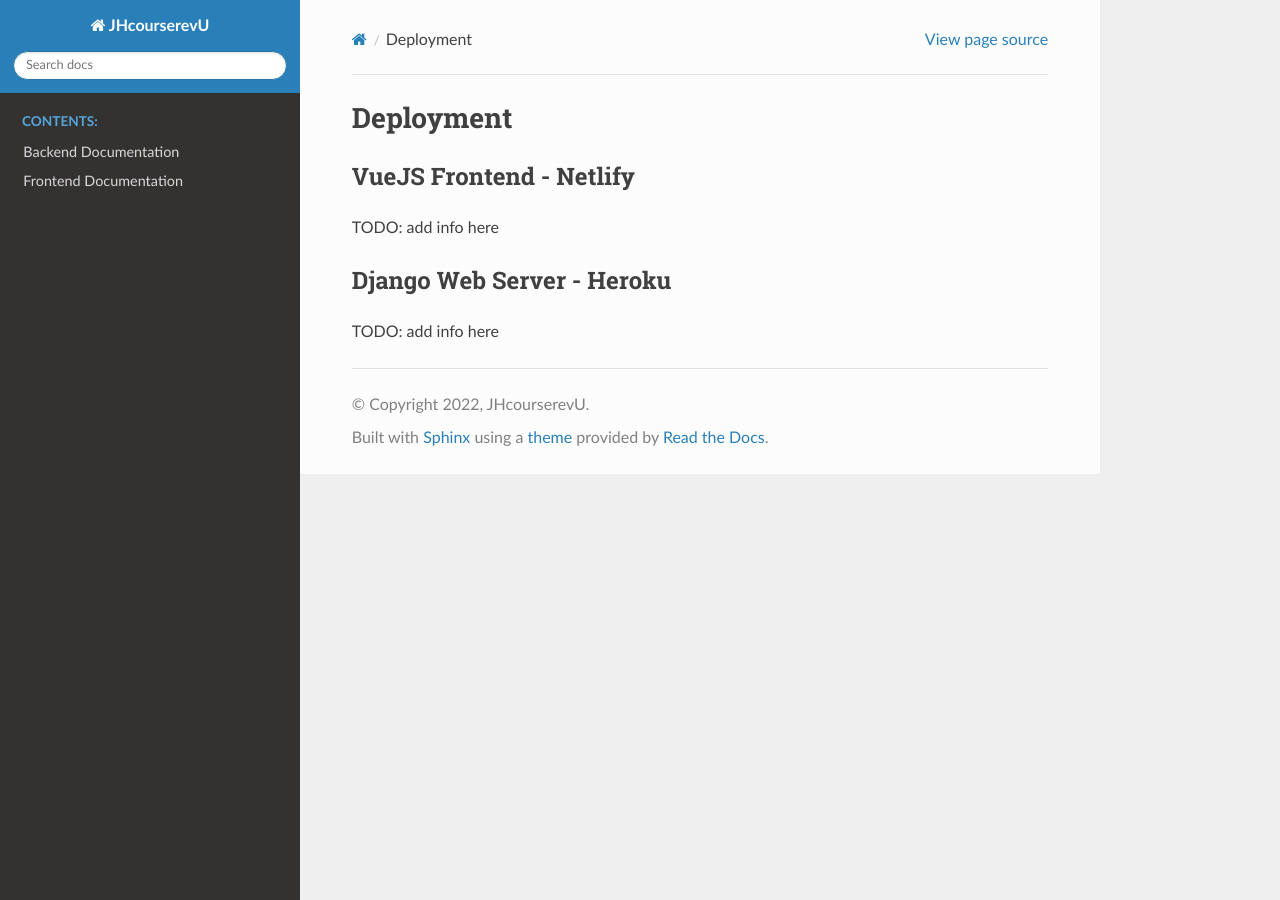
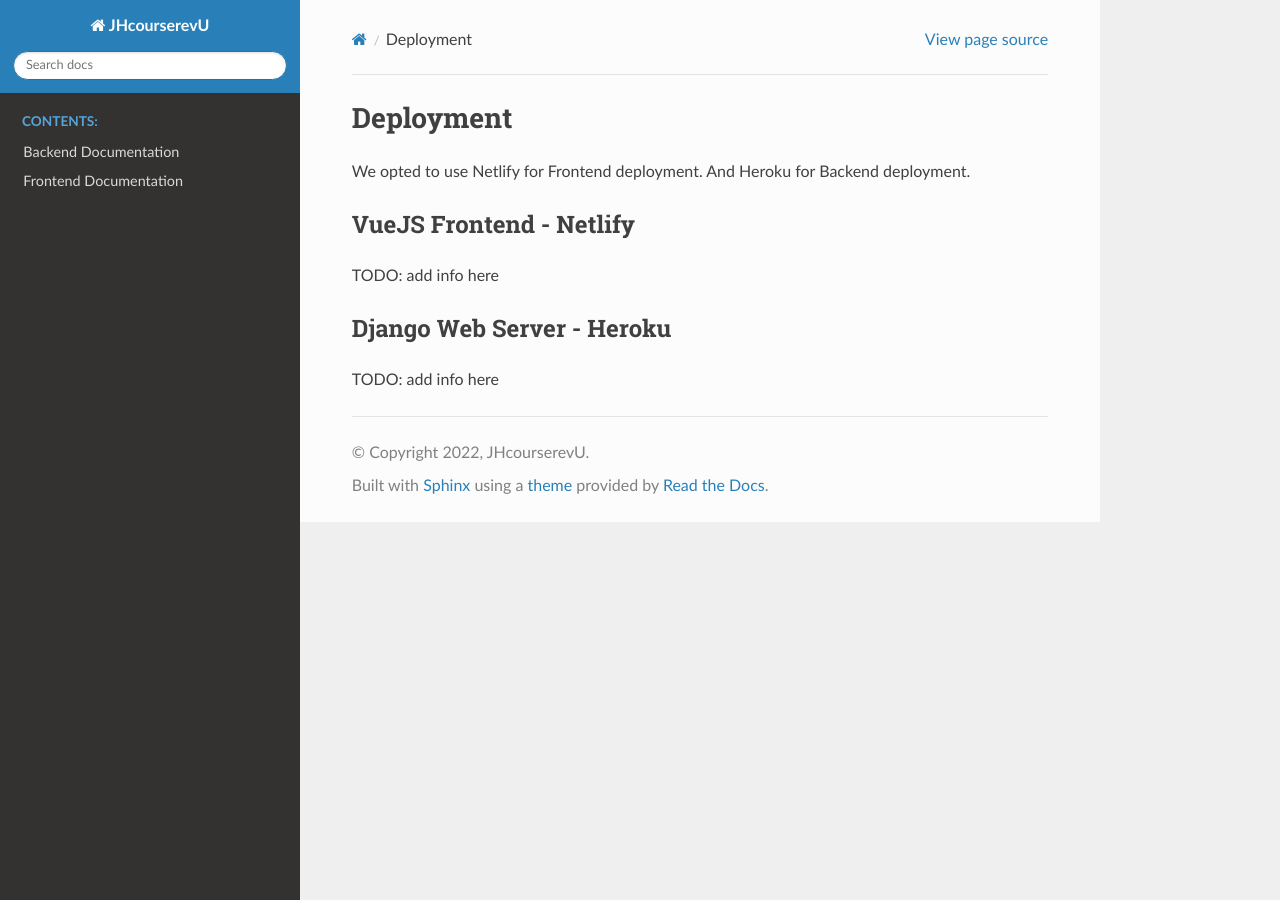
Before and after one commit to courserevU/jhcourserevu, a Sphinx documentation site: the page built from docs/source/modules/deployment.rst, in a window 1280 px wide. Built offline with Sphinx 7.4.7 and the Read the Docs theme 2.0.0, drawn with Linux system fonts in a browser that asks for light colours.

Commit message:
add some notes to deployment

```diff
--- a/docs/source/modules/deployment.rst
+++ b/docs/source/modules/deployment.rst
@@ -1,7 +1,8 @@
 Deployment
 ############
 
-
+We opted to use Netlify for Frontend deployment.
+And Heroku for Backend deployment.
 
 VueJS Frontend - Netlify
 **************************
```
